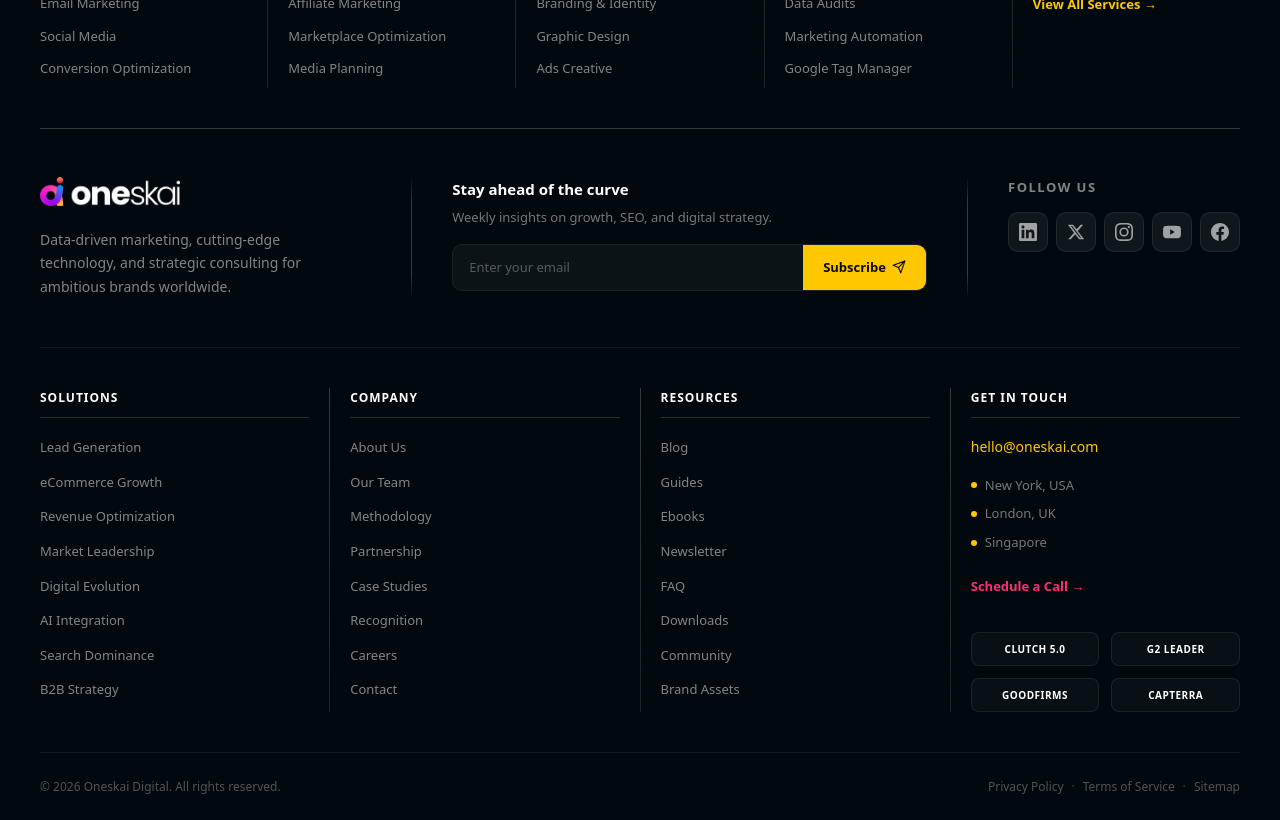
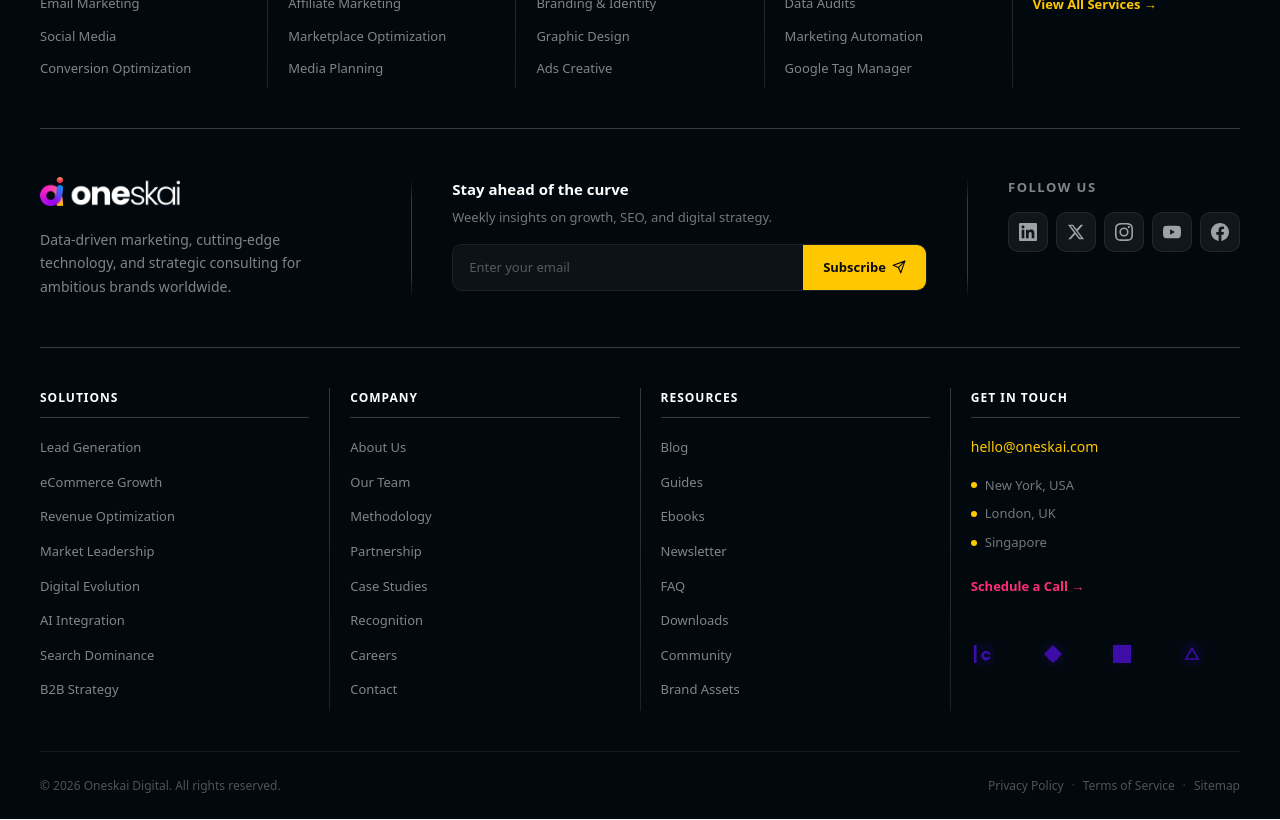
Before and after one commit to oneskai/oneskai.com, a Next.js app: page /faq in a window 1280 px wide. Shown: the part 9000-9820 px from the top of the page. Built offline with nearby package versions, Linux system fonts and the light colour scheme.

Commit message:
Fix header overlap on generic pages and upgrade review platform icons in footer

```diff
--- a/src/app/globals.css
+++ b/src/app/globals.css
@@ -1439,7 +1439,7 @@
   align-items: flex-start;
   gap: 0;
   padding: 48px 0;
-  border-bottom: 1px solid rgba(255, 255, 255, 0.06);
+  border-bottom: 1px solid rgba(255, 255, 255, 0.2);
 }
 
 .footer-brand-row .footer-brand-col {
@@ -1709,7 +1709,7 @@
   letter-spacing: 1px;
   margin: 0 0 16px 0;
   padding-bottom: 10px;
-  border-bottom: 1px solid rgba(255, 255, 255, 0.15);
+  border-bottom: 1px solid rgba(255, 255, 255, 0.2);
 }
 
 .footer-nav-list {
--- a/src/components/layout/Footer/Footer.tsx
+++ b/src/components/layout/Footer/Footer.tsx
@@ -269,11 +269,19 @@
             <Link href="/contact" className="footer-contact-link" style={{ marginBottom: '25px' }}>
               Schedule a Call →
             </Link>
-            <div className="footer-review-logos" style={{ display: 'grid', gridTemplateColumns: 'repeat(2, 1fr)', gap: '12px', marginTop: '10px' }}>
-              <div className="review-badge" style={{ padding: '8px', background: 'rgba(255,255,255,0.03)', borderRadius: '8px', fontSize: '10px', fontWeight: 600, color: '#fff', textAlign: 'center', border: '1px solid rgba(255,255,255,0.08)', letterSpacing: '0.5px' }}>CLUTCH 5.0</div>
-              <div className="review-badge" style={{ padding: '8px', background: 'rgba(255,255,255,0.03)', borderRadius: '8px', fontSize: '10px', fontWeight: 600, color: '#fff', textAlign: 'center', border: '1px solid rgba(255,255,255,0.08)', letterSpacing: '0.5px' }}>G2 LEADER</div>
-              <div className="review-badge" style={{ padding: '8px', background: 'rgba(255,255,255,0.03)', borderRadius: '8px', fontSize: '10px', fontWeight: 600, color: '#fff', textAlign: 'center', border: '1px solid rgba(255,255,255,0.08)', letterSpacing: '0.5px' }}>GOODFIRMS</div>
-              <div className="review-badge" style={{ padding: '8px', background: 'rgba(255,255,255,0.03)', borderRadius: '8px', fontSize: '10px', fontWeight: 600, color: '#fff', textAlign: 'center', border: '1px solid rgba(255,255,255,0.08)', letterSpacing: '0.5px' }}>CAPTERRA</div>
+            <div className="footer-review-logos" style={{ display: 'grid', gridTemplateColumns: 'repeat(4, 1fr)', gap: '10px', marginTop: '20px' }}>
+              <div className="review-icon-link" title="Clutch 5.0" style={{ color: 'rgba(255,255,255,0.4)', transition: 'color 0.3s ease', cursor: 'pointer' }} onMouseEnter={(e) => e.currentTarget.style.color = '#fff'} onMouseLeave={(e) => e.currentTarget.style.color = 'rgba(255,255,255,0.4)'}>
+                <Icon type="clutch" style={{ width: '24px', height: '24px' }} />
+              </div>
+              <div className="review-icon-link" title="G2 Leader" style={{ color: 'rgba(255,255,255,0.4)', transition: 'color 0.3s ease', cursor: 'pointer' }} onMouseEnter={(e) => e.currentTarget.style.color = '#fff'} onMouseLeave={(e) => e.currentTarget.style.color = 'rgba(255,255,255,0.4)'}>
+                <Icon type="g2" style={{ width: '24px', height: '24px' }} />
+              </div>
+              <div className="review-icon-link" title="GoodFirms" style={{ color: 'rgba(255,255,255,0.4)', transition: 'color 0.3s ease', cursor: 'pointer' }} onMouseEnter={(e) => e.currentTarget.style.color = '#fff'} onMouseLeave={(e) => e.currentTarget.style.color = 'rgba(255,255,255,0.4)'}>
+                <Icon type="goodfirms" style={{ width: '24px', height: '24px' }} />
+              </div>
+              <div className="review-icon-link" title="Capterra" style={{ color: 'rgba(255,255,255,0.4)', transition: 'color 0.3s ease', cursor: 'pointer' }} onMouseEnter={(e) => e.currentTarget.style.color = '#fff'} onMouseLeave={(e) => e.currentTarget.style.color = 'rgba(255,255,255,0.4)'}>
+                <Icon type="capterra" style={{ width: '24px', height: '24px' }} />
+              </div>
             </div>
           </div>
         </div>
--- a/src/components/ui/Icon.tsx
+++ b/src/components/ui/Icon.tsx
@@ -372,6 +372,33 @@
       <path d="M24 12.073c0-6.627-5.373-12-12-12s-12 5.373-12 12c0 5.99 4.388 10.954 10.125 11.854v-8.385H7.078v-3.47h3.047V9.43c0-3.007 1.792-4.669 4.533-4.669 1.312 0 2.686.235 2.686.235v2.953H15.83c-1.491 0-1.956.925-1.956 1.874v2.25h3.328l-.532 3.47h-2.796v8.385C19.612 23.027 24 18.062 24 12.073z" />
     </svg>
   ),
+  download: (
+    <svg viewBox="0 0 24 24" fill="none" stroke="currentColor" strokeWidth="2" strokeLinecap="round" strokeLinejoin="round">
+      <path d="M21 15v4a2 2 0 0 1-2 2H5a2 2 0 0 1-2-2v-4" />
+      <polyline points="7 10 12 15 17 10" />
+      <line x1="12" y1="15" x2="12" y2="3" />
+    </svg>
+  ),
+  clutch: (
+    <svg viewBox="0 0 24 24" fill="currentColor">
+      <path d="M18.823 15.111c-.551.989-1.467 1.631-2.585 1.631-1.631 0-2.825-1.194-2.825-2.825 0-1.631 1.194-2.825 2.825-2.825 1.118 0 2.034.642 2.585 1.631h3.351c-.693-2.735-3.155-4.756-6.113-4.756-3.483 0-6.307 2.825-6.307 6.307s2.825 6.307 6.307 6.307c2.958 0 5.421-2.021 6.113-4.756l-3.351.286zM0 0h3.351v24H0V0z" />
+    </svg>
+  ),
+  g2: (
+    <svg viewBox="0 0 24 24" fill="currentColor">
+      <path d="M18.667 13.333h-6.667v2.667h4.032c-.528 1.543-1.984 2.667-3.7 2.667-2.394 0-4.333-1.939-4.333-4.333s1.939-4.333 4.333-4.333c1.108 0 2.112.416 2.872 1.096l1.888-1.888c-1.28-1.192-2.984-1.928-4.864-1.928-4.053 0-7.333 3.28-7.333 7.333s3.28 7.333 7.333 7.333c3.84 0 7.152-3.088 7.333-6.933l-.168-1.667zM12 0L0 12l12 12 12-12L12 0z" />
+    </svg>
+  ),
+  goodfirms: (
+    <svg viewBox="0 0 24 24" fill="currentColor">
+      <path d="M4.8 4.8h14.4v14.4H4.8V4.8zm2.4 2.4v9.6h9.6V7.2H7.2zm2.4 2.4h4.8v4.8H9.6V9.6zM0 0h24v24H0V0z" />
+    </svg>
+  ),
+  capterra: (
+    <svg viewBox="0 0 24 24" fill="currentColor">
+      <path d="M12 2L2 19.5h20L12 2zm0 4.5l6.5 11h-13l6.5-11z" />
+    </svg>
+  ),
 };
 
 interface IconProps {
```
